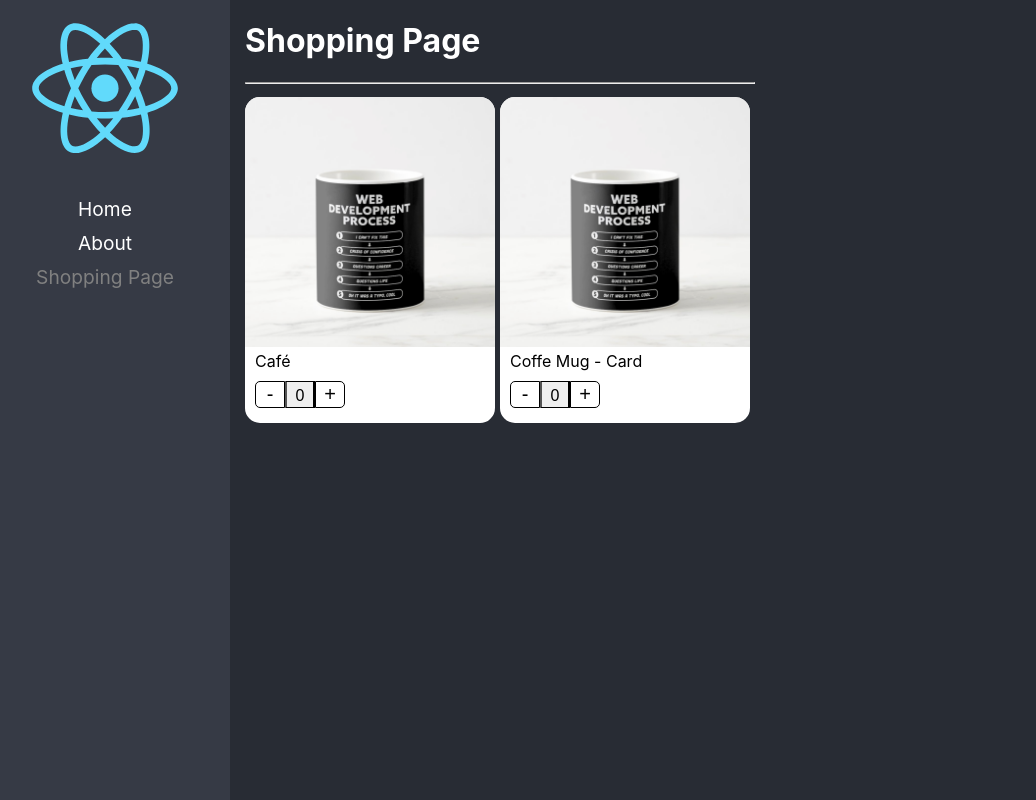
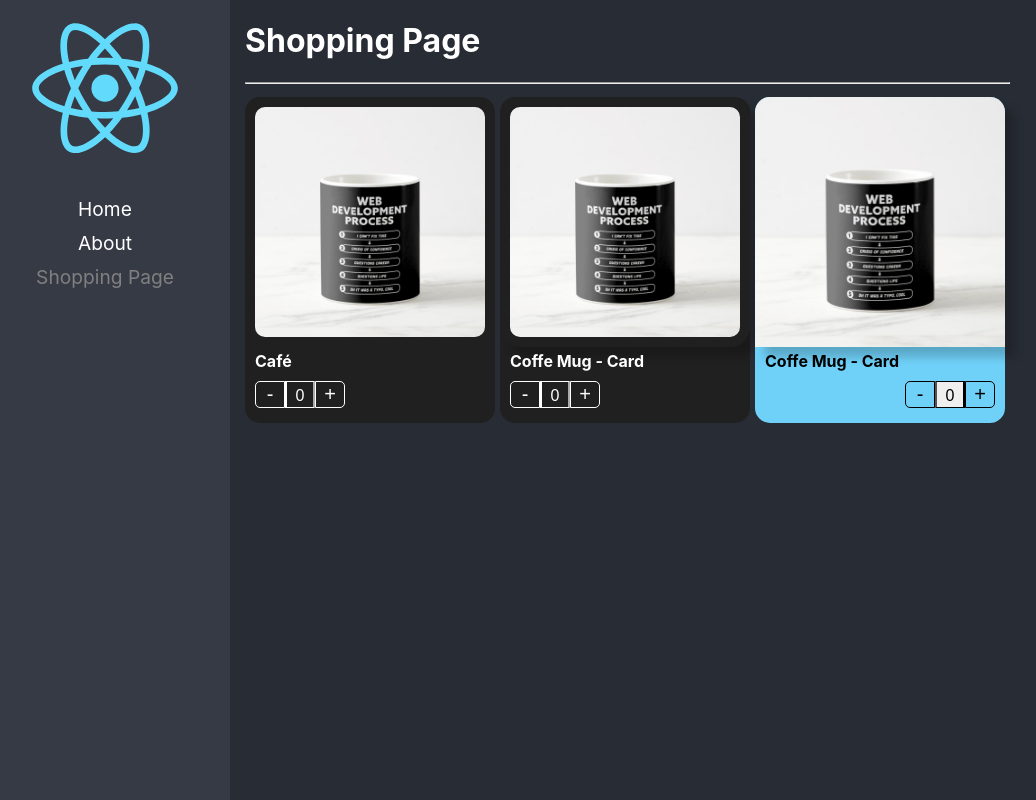
Before and after one commit to frandepe/react-pro, a React (Create React App) app: page / in a window 1280 px wide. Shown: the whole page, without its empty margins (20-1056 px from the left). Built offline with nearby package versions, Linux system fonts and the light colour scheme.

Commit message:
Component Extend Styles listo

```diff
--- a/src/02-component-patterns/components/ProductButtons.tsx
+++ b/src/02-component-patterns/components/ProductButtons.tsx
@@ -1,12 +1,17 @@
-import { useContext } from "react";
+import { useContext, CSSProperties } from "react";
 import { ProductContext } from "./ProductCard";
 import styles from "../styles/styles.module.css";
 
-export const ProductButtons = () => {
+export interface Props {
+  className?: string;
+  style?: CSSProperties;
+}
+
+export const ProductButtons = ({ className, style }: Props) => {
   const { increaseBy, counter } = useContext(ProductContext);
 
   return (
-    <div className={styles.buttonsContainer}>
+    <div className={`${styles.buttonsContainer} ${className}`} style={style}>
       <button className={styles.buttonMinus} onClick={() => increaseBy(-1)}>
         -
       </button>
--- a/src/02-component-patterns/components/ProductCard.tsx
+++ b/src/02-component-patterns/components/ProductCard.tsx
@@ -1,15 +1,19 @@
 import { useProducts } from "../hooks/useProducts";
 import styles from "../styles/styles.module.css";
-import { createContext } from "react";
-import {
-  ProductCardProps,
-  ProductContextProps,
-} from "../interfaces/interfaces";
+import { createContext, ReactElement, CSSProperties } from "react";
+import { Product, ProductContextProps } from "../interfaces/interfaces";
 
 export const ProductContext = createContext({} as ProductContextProps);
 const { Provider } = ProductContext;
 
-export const ProductCard = ({ children, product }: ProductCardProps) => {
+export interface Props {
+  children?: ReactElement | ReactElement[];
+  className?: string;
+  product: Product;
+  style?: CSSProperties;
+}
+
+export const ProductCard = ({ children, product, className, style }: Props) => {
   const { counter, increaseBy } = useProducts();
 
   return (
@@ -20,7 +24,7 @@
         product,
       }}
     >
-      <div className={styles.productCard}>
+      <div className={`${styles.productCard} ${className}`} style={style}>
         {children}
         {/* <ProductImage img={product.img} />
       <ProductTitle title={product.title} />
--- a/src/02-component-patterns/components/ProductImage.tsx
+++ b/src/02-component-patterns/components/ProductImage.tsx
@@ -1,9 +1,15 @@
-import { useContext } from "react";
+import { useContext, CSSProperties } from "react";
 import noImage from "../assets/no-image.jpg";
 import { ProductContext } from "./ProductCard";
 import styles from "../styles/styles.module.css";
 
-export const ProductImage = ({ img = "" }) => {
+export interface Props {
+  img?: string;
+  className?: string;
+  style?: CSSProperties;
+}
+
+export const ProductImage = ({ img, className, style }: Props) => {
   const { product } = useContext(ProductContext);
   let imgToShow: string;
 
@@ -16,6 +22,11 @@
   }
 
   return (
-    <img className={styles.productImg} src={imgToShow} alt="Product imagen" />
+    <img
+      className={`${styles.productImg} ${className}`}
+      src={imgToShow}
+      alt="Product imagen"
+      style={style}
+    />
   );
 };
--- a/src/02-component-patterns/components/ProductTitle.tsx
+++ b/src/02-component-patterns/components/ProductTitle.tsx
@@ -1,11 +1,17 @@
-import { useContext } from "react";
+import { useContext, CSSProperties } from "react";
 import { ProductContext } from "./ProductCard";
 import styles from "../styles/styles.module.css";
 
-export const ProductTitle = ({ title }: { title?: string }) => {
+export interface Props {
+  className?: string;
+  title?: string;
+  style?: CSSProperties;
+}
+
+export const ProductTitle = ({ title, className, style }: Props) => {
   const { product } = useContext(ProductContext);
   return (
-    <span className={styles.productDescription}>
+    <span className={`${styles.productDescription} ${className}`} style={style}>
       {title ? title : product.title}
     </span>
   );
--- a/src/02-component-patterns/pages/ShoppingPage.tsx
+++ b/src/02-component-patterns/pages/ShoppingPage.tsx
@@ -4,6 +4,7 @@
   ProductImage,
   ProductTitle,
 } from "../components";
+import "../styles/custom-styles.css";
 
 const product = {
   id: "1",
@@ -23,16 +24,32 @@
           flexWrap: "wrap",
         }}
       >
-        <ProductCard product={product}>
-          <ProductImage />
-          <ProductTitle title={"Café"} />
-          <ProductButtons />
+        <ProductCard product={product} className="bg-dark text-white">
+          <ProductCard.Image className="custom-image" />
+          <ProductCard.Title title={"Café"} className="text-bold" />
+          <ProductCard.Buttons className="custom-buttons" />
         </ProductCard>
 
-        <ProductCard product={product}>
-          <ProductCard.Image />
-          <ProductCard.Title />
-          <ProductCard.Buttons />
+        <ProductCard product={product} className="bg-dark text-white">
+          <ProductImage
+            className="custom-image"
+            style={{ boxShadow: "10px 10px 10px rgba(0,0,0,0.2)" }}
+          />
+          <ProductTitle className="text-bold" />
+          <ProductButtons className="custom-buttons" />
+        </ProductCard>
+
+        <ProductCard
+          product={product}
+          style={{
+            backgroundColor: "#70D1F8",
+          }}
+        >
+          <ProductImage
+            style={{ boxShadow: "10px 10px 10px rgba(0,0,0,0.2)" }}
+          />
+          <ProductTitle style={{ fontWeight: "bold" }} />
+          <ProductButtons style={{ display: "flex", justifyContent: "end" }} />
         </ProductCard>
       </div>
     </div>
--- /dev/null
+++ b/src/02-component-patterns/styles/custom-styles.css
@@ -0,0 +1,23 @@
+.bg-dark {
+  background-color: rgb(32, 32, 32);
+}
+
+.text-white {
+  color: white;
+}
+
+.text-bold {
+  font-weight: bold;
+}
+
+.custom-image {
+  padding: 10px;
+  width: calc(100% - 20px);
+  border-radius: 20px;
+}
+
+.custom-buttons button {
+  color: white;
+  border-color: white;
+  background-color: rgb(32, 32, 32);
+}
```
Also changed, not shown: src/02-component-patterns/interfaces/interfaces.ts (+9 -11 lines).
